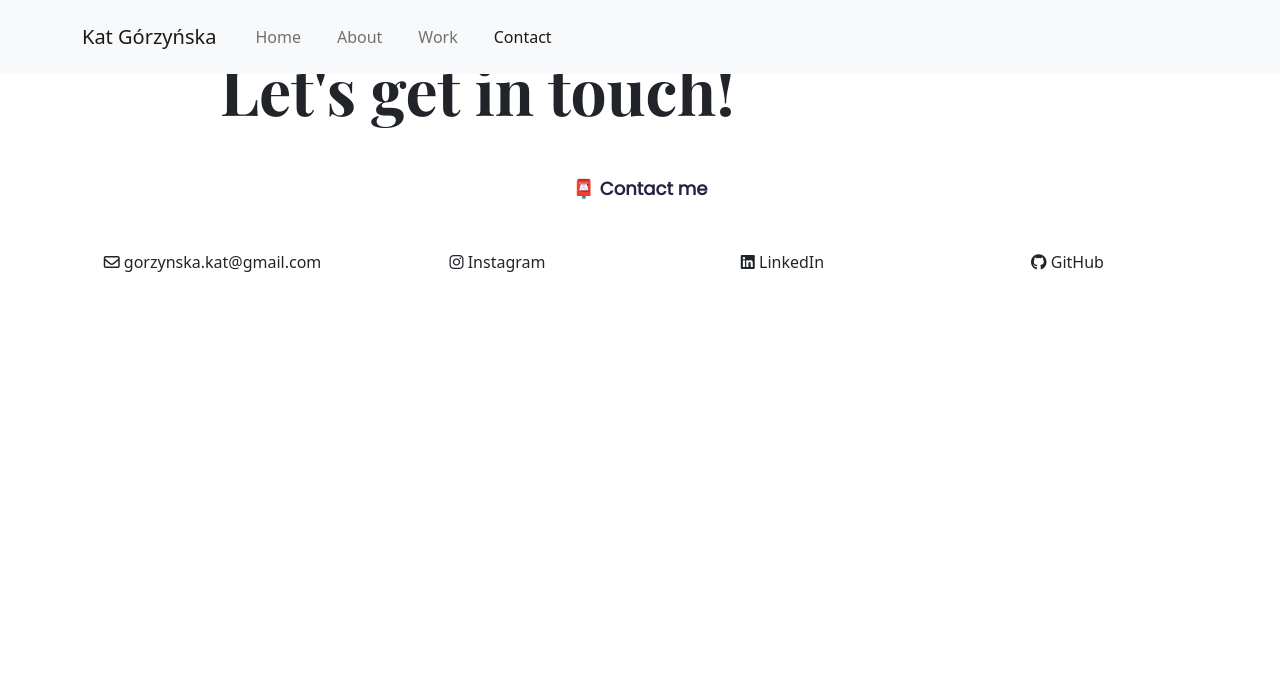
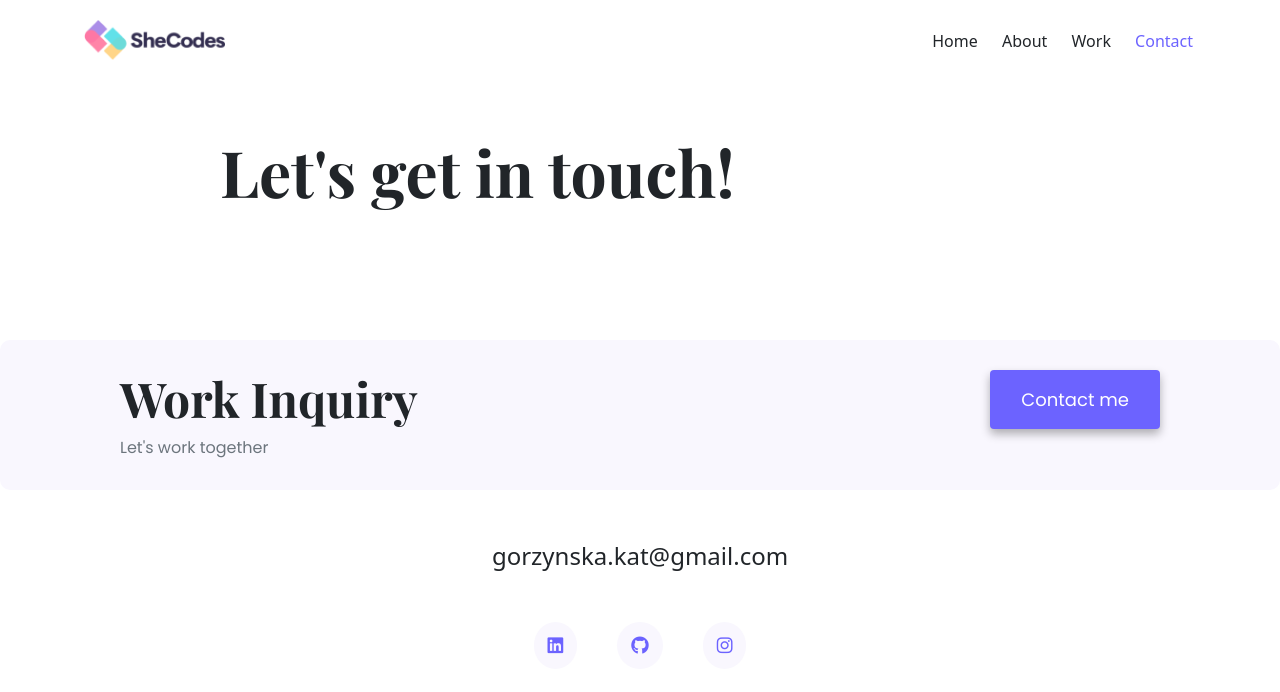
Before and after one commit to katgorzynska/portfolio-project, a plain HTML site: page contact.html in a window 1280 px wide. Drawn offline with nearby package versions, Linux system fonts and the light colour scheme.

Commit message:
Added a footer

```diff
--- a/contact.html
+++ b/contact.html
@@ -34,100 +34,71 @@
     <link rel="stylesheet" href="src/style.css" />
   </head>
   <body>
-    <nav class="navbar navbar-expand-lg navbar-light bg-light fixed-top">
     <div class="container">
-        <a class="navbar-brand" href="index.html" title="Homepage"
-          >Kat Górzyńska</a
-        >
-        <button
-          class="navbar-toggler"
-          type="button"
-          data-bs-toggle="collapse"
-          data-bs-target="#navbarNav"
-          aria-controls="navbarNav"
-          aria-expanded="false"
-          aria-label="Toggle navigation"
-        >
-          <span class="navbar-toggler-icon"></span>
-        </button>
-        <div class="collapse navbar-collapse" id="navbarNav">
-          <ul class="navbar-nav">
-            <li class="nav-item">
-              <a
-                class="nav-link"
-                aria-current="page"
-                href="index.html"
-                title="Homepage"
-                >Home</a
-              >
+      <nav class="d-flex justify-content-between">
+        <a href="/">
+          <img
+            src="src/logo.png"
+            class="logo d-none d-md-block"
+            alt="logo of SheCodes"
+          />
+          <img
+            src="src/logo-small.jpg"
+            class="logo d-block d-md-none"
+            alt="small version of the SheCodes logo"
+          />
+        </a>
+        <ul>
+          <li>
+            <a href="index.html">Home</a>
           </li>
-            <li class="nav-item">
-              <a class="nav-link" href="about.html" title="About Kat Górzyńska"
-                >About</a
-              >
+          <li>
+            <a href="about.html">About</a>
           </li>
-            <li class="nav-item">
-              <a class="nav-link" href="work.html" title="Work by Kat Górzyńska"
-                >Work</a
-              >
+          <li>
+            <a href="work.html">Work</a>
           </li>
-            <li class="nav-item active">
-              <a
-                class="nav-link active"
-                href="contact.html"
-                title="Contact Kat Górzyńska"
-                >Contact</a
-              >
+          <li class="active">
+            <a href="contact.html">Contact</a>
           </li>
         </ul>
+      </nav>
     </div>
-      </div>
-    </nav>
     <div class="content-container container">
       <div class="content">
         <h1 class="mb-5">Let's get in touch!</h1>
-        <div class="mt-5">
-          <h2 class="text-center">📮 Contact me</h2>
       </div>
     </div>
+    <div>
+      <footer>
+        <div class="contact-box justify-content-between mb-5 d-none d-md-flex">
+          <div>
+            <h4 class="mb-2">Work Inquiry</h4>
+            <p class="text-muted">Let's work together</p>
           </div>
-    <div class="container text-center">
-      <div class="row justify-content-md-center">
-        <div class="col col-lg-3">
-          <i class="fa-regular fa-envelope"></i>
-          <a href="mailto:gorzynska.kat@gmail.com" class="social"
+          <div>
+            <a href="" class="btn btn-branding">Contact me</a>
+          </div>
+        </div>
+        <div class="d-flex justify-content-center mb-5">
+          <a href="mailto:gorzynska.kat@gmail.com" class="email-link"
             >gorzynska.kat@gmail.com</a
           >
         </div>
-        <div class="col col-lg-3">
-          <i class="fa-brands fa-instagram"></i>
+        <div class="social d-flex justify-content-center">
           <a
-            href="https://www.instagram.com/kittyjagger/"
-            target="”_blank”"
-            class="social"
-            >Instagram</a
-          >
+            href="https://www.linkedin.com/in/katarzyna-g%C3%B3rzy%C5%84ska-8908b5145/"
+            target="_blank"
+            ><i class="fa-brands fa-linkedin"></i
+          ></a>
+          <a href="https://github.com/katgorzynska" target="_blank"
+            ><i class="fa-brands fa-github"></i
+          ></a>
+          <a href="https://www.instagram.com/kittyjagger/" target="_blank"
+            ><i class="fa-brands fa-instagram"></i
+          ></a>
         </div>
-        <div class="col col-lg-3">
-          <i class="fa-brands fa-linkedin"></i
-          ><a
-            href="https://www.linkedin.com/in/katarzyna-g%C3%B3rzy%C5%84ska-8908b5145/"
-            target="”_blank”"
-            class="social"
-          >
-            LinkedIn</a
-          >
-        </div>
-        <div class="col col-lg-3">
-          <i class="fa-brands fa-github"></i>
-          <a
-            href="https://github.com/katgorzynska"
-            target="”_blank”"
-            class="social"
-            >GitHub</a
-          >
-        </div>
-      </div>
+      </footer>
     </div>
   </body>
 </html>
--- a/src/style.css
+++ b/src/style.css
@@ -21,6 +21,11 @@ h1 {
 }
 
 h2 {
+  font-size: 48px;
+  font-family: var(--heading-font-family);
+}
+
+h4 {
   font-size: 48px;
   font-family: var(--heading-font-family);
 }
@@ -55,8 +60,48 @@ nav a {
 }
 
 nav a:hover,
-nav li .active {
+nav li.active a {
   color: var(--primary-color);
+}
+
+footer {
+  margin: 60px 0;
+}
+
+footer .contact-box {
+  background: var(--secondary-color);
+  padding: 30px 120px;
+  border-radius: 10px;
+}
+footer .contact-box p {
+  margin: 0;
+}
+
+footer .email-link {
+  text-decoration: none;
+  color: var(--third-color);
+  font-size: 24px;
+  text-align: center;
+  transition: all 100ms ease-in-out;
+}
+
+footer .email-link:hover {
+  color: var(--primary-color);
+}
+
+footer .social a {
+  margin: 0 20px;
+  color: var(--primary-color);
+  background-color: var(--secondary-color);
+  padding: 10px 14px;
+  border-radius: 50%;
+  font-size: 18px;
+  transition: all 100ms ease-in-out;
+}
+
+footer .social a:hover {
+  color: var(--secondary-color);
+  background: var(--primary-color);
 }
 
 .hero {
@@ -164,23 +209,28 @@ nav li .active {
 }
 
 @media (max-width: 900px) {
+  h1 {
+    font-size: 44px;
+    line-height: 2;
+  }
+
+  h2 {
+    font-size: 36px;
+  }
+
+  h3 {
+    font-size: 16px;
+  }
+
   .project-description {
     padding: 0;
     text-align: center;
   }
-  h1 {
-    font-size: 44px;
-    line-height: 2;
-  }
-  h2 {
-    font-size: 36px;
-  }
-  h3 {
-    font-size: 16px;
-  }
+
   .hero {
     padding: 0;
   }
+
   .content-container {
     text-align: center;
     padding: 0;
```
Also changed, not shown: about.html (+54 -45 lines), index.html (+29 -0 lines), work.html (+54 -45 lines). Lines whose indentation alone changed are shown as unchanged.
